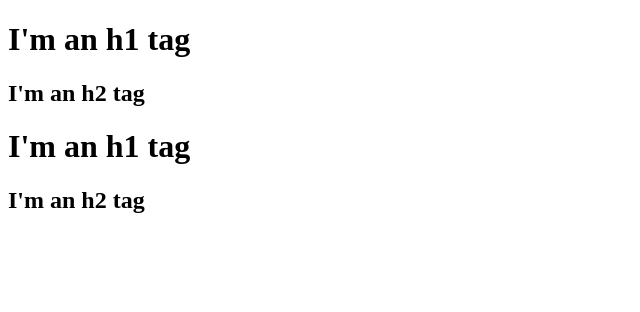
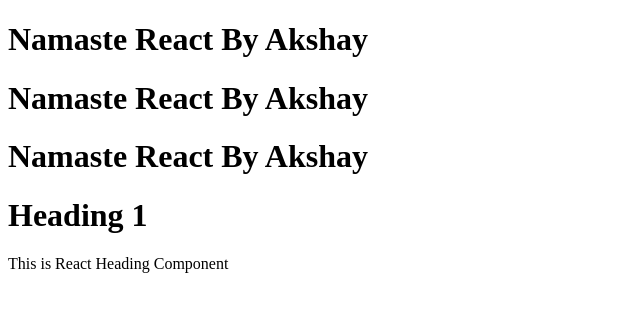
Before and after one commit to dipankar88/namaste-react-2025, a React (Vite) app: page / in a window 1280 px wide. Shown: the top 312 px of the page, without its empty margins (0-640 px from the left). Built offline with nearby package versions, Linux system fonts and the light colour scheme.

Commit message:
Episode-3

```diff
--- a/App.js
+++ b/App.js
@@ -14,23 +14,45 @@
     </div>
 </div>
 */
+// import React from "react";
+// import ReactDOM from 'react-dom/client';
+
+// const parent = React.createElement('div',
+//     {id: 'parent'},
+//     [
+//         React.createElement('div', {id: 'child1', key: 'child1'},
+//         [
+//             React.createElement('h1', {key: 'h1-1'}, "I'm an h1 tag"),
+//             React.createElement('h2', {key: 'h2-1'}, "I'm an h2 tag")
+//         ]),
+//         React.createElement('div', {id: 'child2', key: 'child2'},
+//         [
+//             React.createElement('h1', {key: 'h1-2'}, "I'm an h1 tag"),
+//             React.createElement('h2', {key: 'h2-2'}, "I'm an h2 tag")
+//         ])
+//     ]);
+// console.log(parent);
+// const root = ReactDOM.createRoot(document.getElementById('root'));
+// root.render(parent);
+
 import React from "react";
 import ReactDOM from 'react-dom/client';
 
-const parent = React.createElement('div',
-    {id: 'parent'},
-    [
-        React.createElement('div', {id: 'child1', key: 'child1'},
-        [
-            React.createElement('h1', {key: 'h1-1'}, "I'm an h1 tag"),
-            React.createElement('h2', {key: 'h2-1'}, "I'm an h2 tag")
-        ]),
-        React.createElement('div', {id: 'child2', key: 'child2'},
-        [
-            React.createElement('h1', {key: 'h1-2'}, "I'm an h1 tag"),
-            React.createElement('h2', {key: 'h2-2'}, "I'm an h2 tag")
-        ])
-    ]);
-console.log(parent);
+const heading = <h1>Heading 1</h1>; //React Element
+const Title = () => (
+    <h1>Namaste React By Akshay</h1>
+);
+
+// Functional Component
+const Heading = () => ( //JSX
+    <div id="container">
+        {Title()}
+        <Title />
+        <Title></Title>
+        {heading}
+        <p>This is React Heading Component</p>
+    </div>
+);
+
 const root = ReactDOM.createRoot(document.getElementById('root'));
-root.render(parent);
+root.render(<Heading />);
--- a/index.html
+++ b/index.html
@@ -7,7 +7,9 @@
     <title>Namaste React</title>
 </head>
 <body>
-    <div id="root"></div>
+    <div id="root">
+        <h1>Not Rendered!</h1>
+    </div>
     <!-- <script crossorigin src="https://unpkg.com/react@18/umd/react.development.js"></script> -->
     <!-- <script crossorigin src="https://unpkg.com/react-dom@18/umd/react-dom.development.js"></script> -->
     <script type="module" src="./App.js"></script>
--- a/package.json
+++ b/package.json
@@ -3,6 +3,8 @@
   "version": "1.0.0",
   "description": "Namaste React by Akshay Shaini",
   "scripts": {
+    "start": "parcel index.html",
+    "build": "parcel build index.html",
     "test": "jest"
   },
   "repository": {
```
